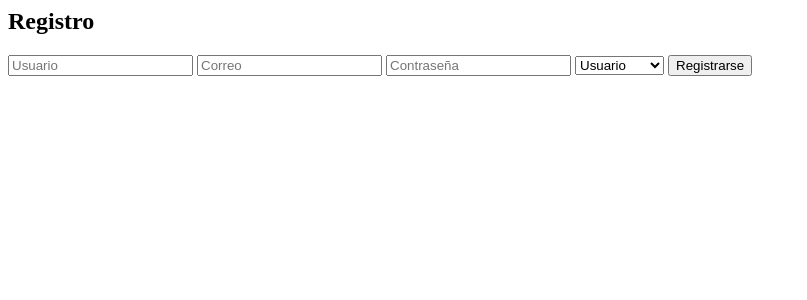
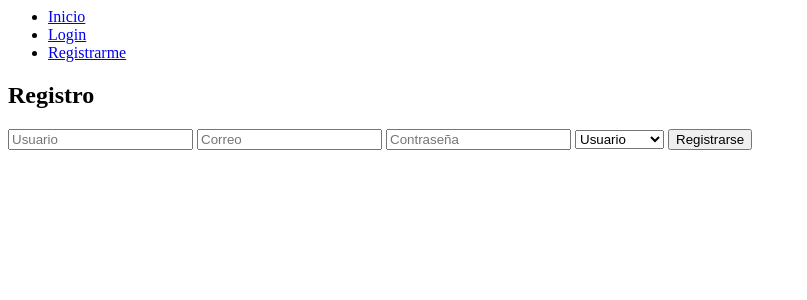
Before and after one commit to Jesus390/hackaton, a Flask app: page /register in a window 1280 px wide. Shown: the top 300 px of the page, without its empty margins (0-807 px from the left). Run offline with Flask 3, Linux system fonts and the light colour scheme.

Commit message:
se agrego barra de navegacion

```diff
--- a/app/auth/templates/auth/register.html
+++ b/app/auth/templates/auth/register.html
@@ -1,3 +1,12 @@
+<nav>
+    <ul>
+        <li><a href="/">Inicio</a></li>
+        <li><a href="/login">Login</a></li>
+        <li><a href="/register">Registrarme</a></li>
+    </ul>
+</nav>
+
+
 <h2>Registro</h2>
 <form method="POST">
     <input name="username" placeholder="Usuario" required>
```
Also changed, not shown: app/auth/templates/auth/login.html (+8 -0 lines).
